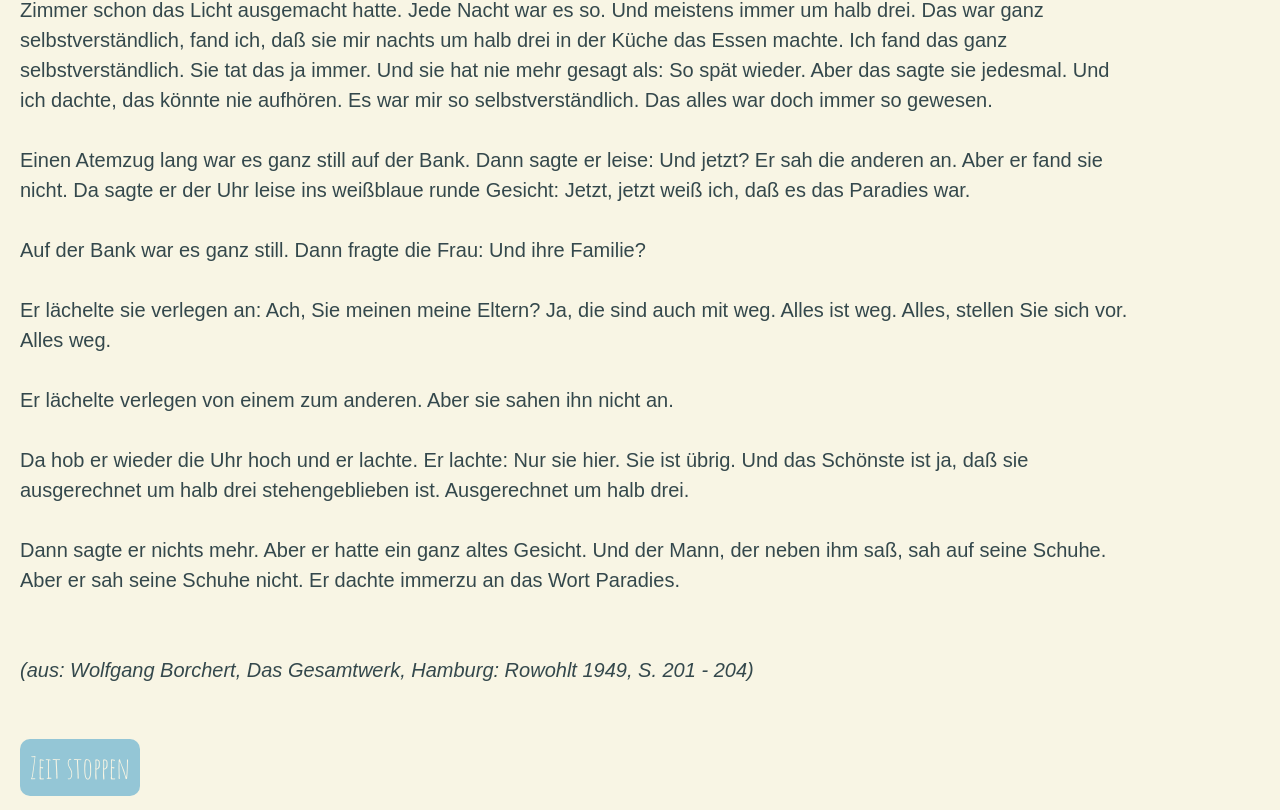
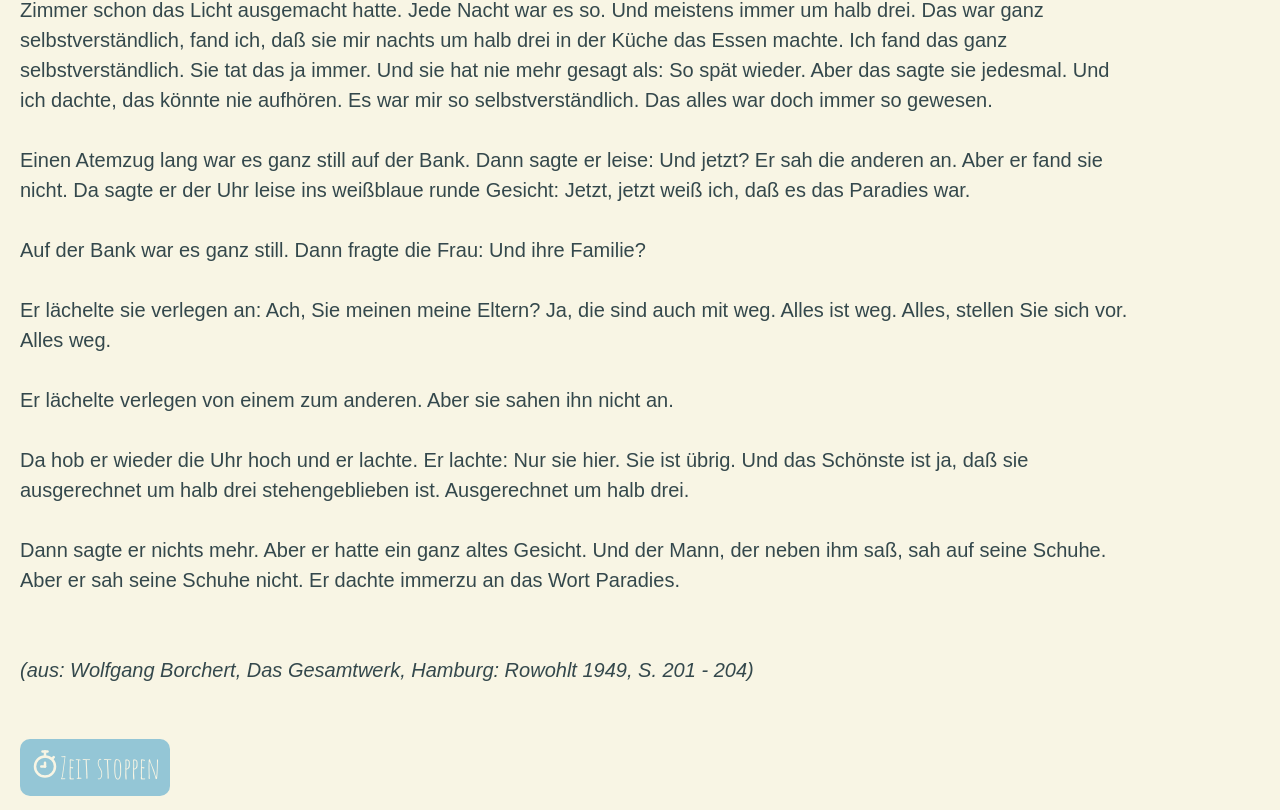
Before and after one commit to tatjanafichtner/capstone-fast-reading-app, a Next.js app: page /test in a window 1280 px wide. Shown: the part 1621-2431 px from the top of the page. Built offline with nearby package versions, Linux system fonts and the light colour scheme.

Commit message:
add icons to code of buttons

```diff
--- a/pages/result.tsx
+++ b/pages/result.tsx
@@ -172,6 +172,7 @@ STYLING
 const StyledPage = styled.div`
   display: flex;
   flex-flow: column wrap;
+  justify-content: center;
   align-items: center;
 `;
 
--- a/pages/test.tsx
+++ b/pages/test.tsx
@@ -1,4 +1,5 @@
 import { LinkedButton } from "../components/LinkedButton";
+import { ButtonIcon } from "../components/ButtonIcon";
 import styled from "styled-components";
 
 type TestProps = {
@@ -116,6 +117,14 @@ const Test = ({ setStoppingTime }: TestProps) => {
           onClick={() => {
             setStoppingTime(Date.now());
           }}
+          elementBefore={
+            <ButtonIcon
+              source={"/pics/stop-time.svg"}
+              description={"forward icon"}
+              width={30}
+              height={30}
+            />
+          }
         />
       </Wrapper>
     </>
```
Also changed, not shown: pages/questions.tsx (+8 -0 lines).
